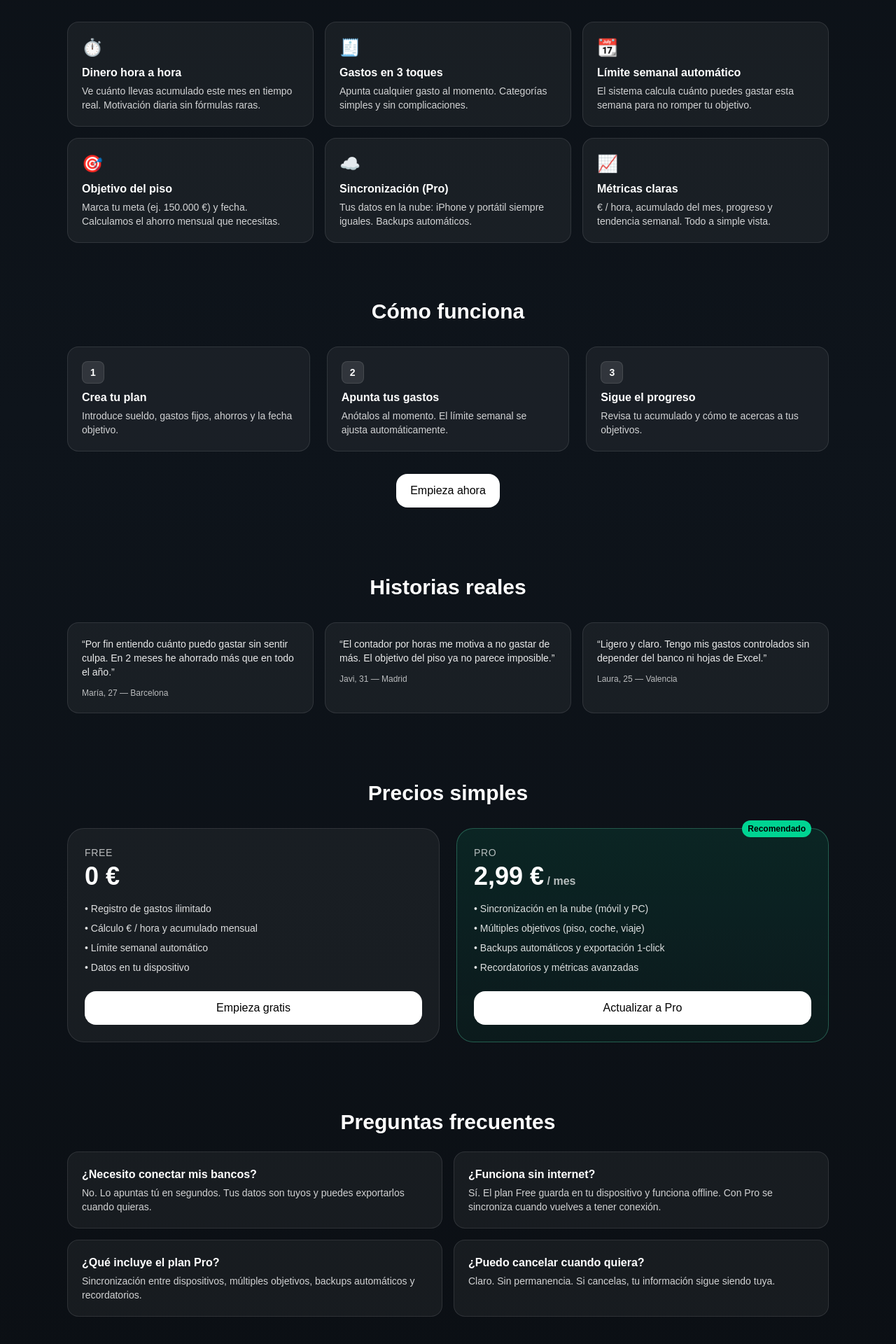
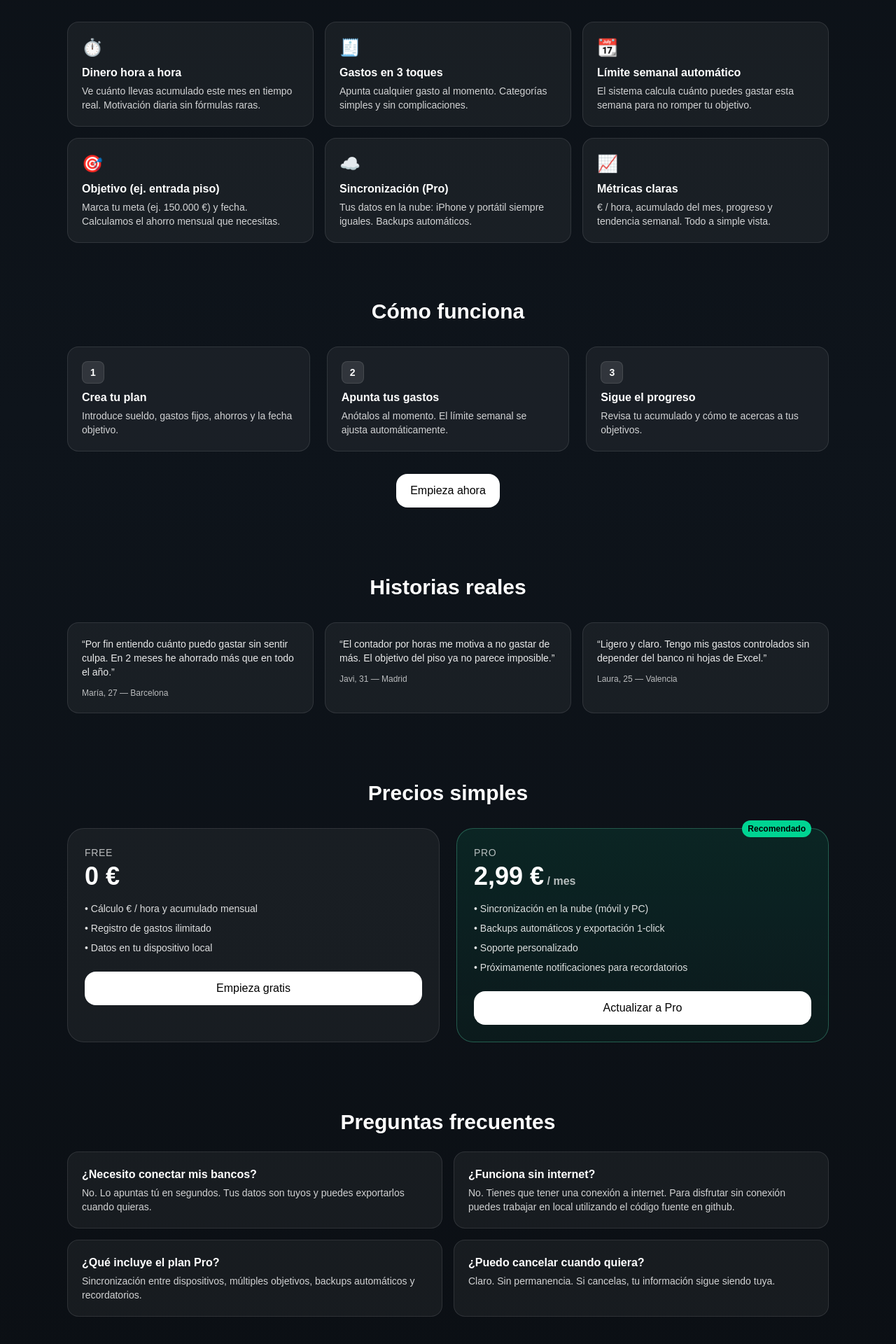
Before and after one commit to davcrelib/ahorrometro-pro, a Next.js app: page / in a window 1280 px wide. Shown: the part 835-2755 px from the top of the page at 70% size. Built offline with nearby package versions, Linux system fonts and the light colour scheme; no server answers.

Commit message:
new feature

```diff
--- a/src/app/page.tsx
+++ b/src/app/page.tsx
@@ -192,10 +192,9 @@ export default function HomePage() {
             <div className="text-sm uppercase tracking-wider text-white/70">Free</div>
             <div className="mt-1 text-4xl font-extrabold">0 €</div>
             <ul className="mt-4 text-sm space-y-2 text-white/85">
+              <li>• Cálculo € / hora y acumulado mensual</li>
               <li>• Registro de gastos ilimitado</li>
-              <li>• Cálculo € / hora y acumulado mensual</li>
-              <li>• Límite semanal automático</li>
-              <li>• Datos en tu dispositivo</li>
+              <li>• Datos en tu dispositivo local</li>
             </ul>
             <div className="mt-6">
               <button onClick={() => handleCTA("/app")} disabled={signingIn} className="block w-full text-center px-5 py-3 rounded-2xl bg-white text-black font-medium hover:opacity-90 transition disabled:opacity-60">{signingIn ? "Cargando…" : "Empieza gratis"}</button>
@@ -208,9 +207,9 @@ export default function HomePage() {
             <div className="mt-1 text-4xl font-extrabold">2,99 €<span className="text-base font-semibold text-white/70"> / mes</span></div>
             <ul className="mt-4 text-sm space-y-2 text-white/85">
               <li>• Sincronización en la nube (móvil y PC)</li>
-              <li>• Múltiples objetivos (piso, coche, viaje)</li>
               <li>• Backups automáticos y exportación 1‑click</li>
-              <li>• Recordatorios y métricas avanzadas</li>
+              <li>• Soporte personalizado</li>
+              <li>• Próximamente notificaciones para recordatorios</li>
             </ul>
             <div className="mt-6">
               <button onClick={() => handleCTA("/billing")} disabled={signingIn} className="block w-full text-center px-5 py-3 rounded-2xl bg-white text-black font-medium hover:opacity-90 transition disabled:opacity-60">{signingIn ? "Cargando…" : "Actualizar a Pro"}</button>
@@ -265,7 +264,7 @@ const features = [
   },
   {
     emoji: "🎯",
-    title: "Objetivo del piso",
+    title: "Objetivo (ej. entrada piso)",
     desc: "Marca tu meta (ej. 150.000 €) y fecha. Calculamos el ahorro mensual que necesitas.",
   },
   {
@@ -303,7 +302,7 @@ const testimonials = [
 
 const faq = [
   { q: "¿Necesito conectar mis bancos?", a: "No. Lo apuntas tú en segundos. Tus datos son tuyos y puedes exportarlos cuando quieras." },
-  { q: "¿Funciona sin internet?", a: "Sí. El plan Free guarda en tu dispositivo y funciona offline. Con Pro se sincroniza cuando vuelves a tener conexión." },
+  { q: "¿Funciona sin internet?", a: "No. Tienes que tener una conexión a internet. Para disfrutar sin conexión puedes trabajar en local utilizando el código fuente en github." },
   { q: "¿Qué incluye el plan Pro?", a: "Sincronización entre dispositivos, múltiples objetivos, backups automáticos y recordatorios." },
   { q: "¿Puedo cancelar cuando quiera?", a: "Claro. Sin permanencia. Si cancelas, tu información sigue siendo tuya." },
 ];
```
